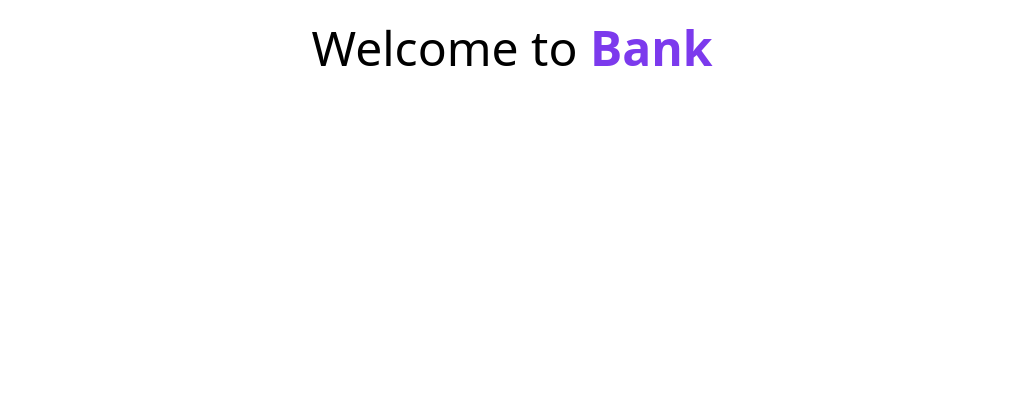
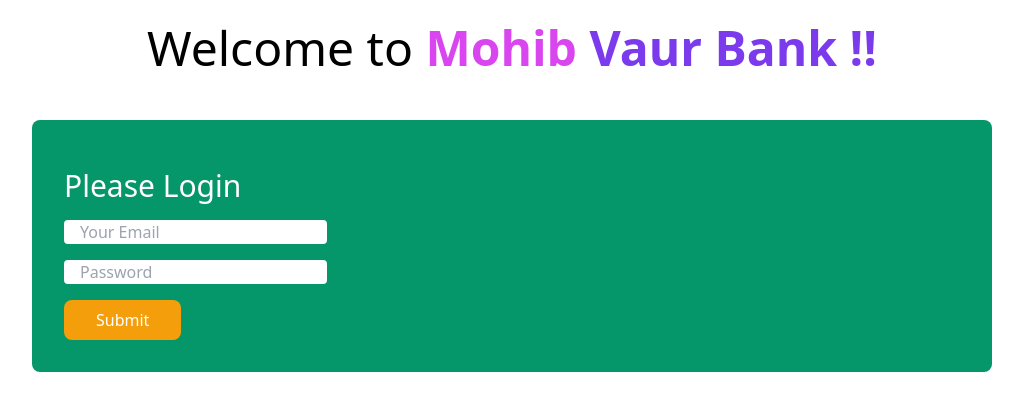
Before and after one commit to vatiza/Bank_JS_tailwind, a plain HTML site: page index.html in a window 1280 px wide. Shown: the whole page, without its empty margins (128-1151 px from the left). Drawn offline with nearby package versions, Linux system fonts and the light colour scheme.

Commit message:
start js file

```diff
--- a/index.html
+++ b/index.html
@@ -1,5 +1,6 @@
 <!DOCTYPE html>
 <html lang="en">
+
 <head>
     <meta charset="UTF-8">
     <meta http-equiv="X-UA-Compatible" content="IE=edge">
@@ -7,8 +8,21 @@
     <title>Bank</title>
     <script src="https://cdn.tailwindcss.com"></script>
 </head>
+
 <body>
-    <h1 class="text-5xl text-center mt-6    ">Welcome to <span class="font-semibold text-violet-600">Bank</span></h1>
+    <h1 class="text-5xl text-center mt-6    ">Welcome to <span class="font-semibold text-violet-600"> <span
+                class=" text-fuchsia-500">Mohib</span> Vaur Bank !!</span></h1>
+    <main>
+        <section class="bg-emerald-600 w-9/12 mx-auto mt-12 p-8 rounded-lg ">
+            <h3 class="text-3xl mt-4 font-medium text-white ">Please Login</h3>
+            <div class="mt-4 ">
+                <input class="w-auto block mb-4 px-4 rounded  " type="email" name="" id="" placeholder="Your Email">
+                <input class="w-auto block mb-4 px-4 rounded " type="password" name="" id="" placeholder="Password">
+                <button id="btn-submit" class="bg-amber-500 px-8 py-2 text-white font-medium rounded-lg">Submit</button>
+            </div>
+        </section>
+    </main>
+<script src="js/login.js"></script>
+</body>
 
-</body>
 </html>
--- /dev/null
+++ b/js/login.js
@@ -0,0 +1,3 @@
+document.getElementById('btn-submit').addEventListener('click', function () {
+    console.log('submit button clicked');
+})
```
